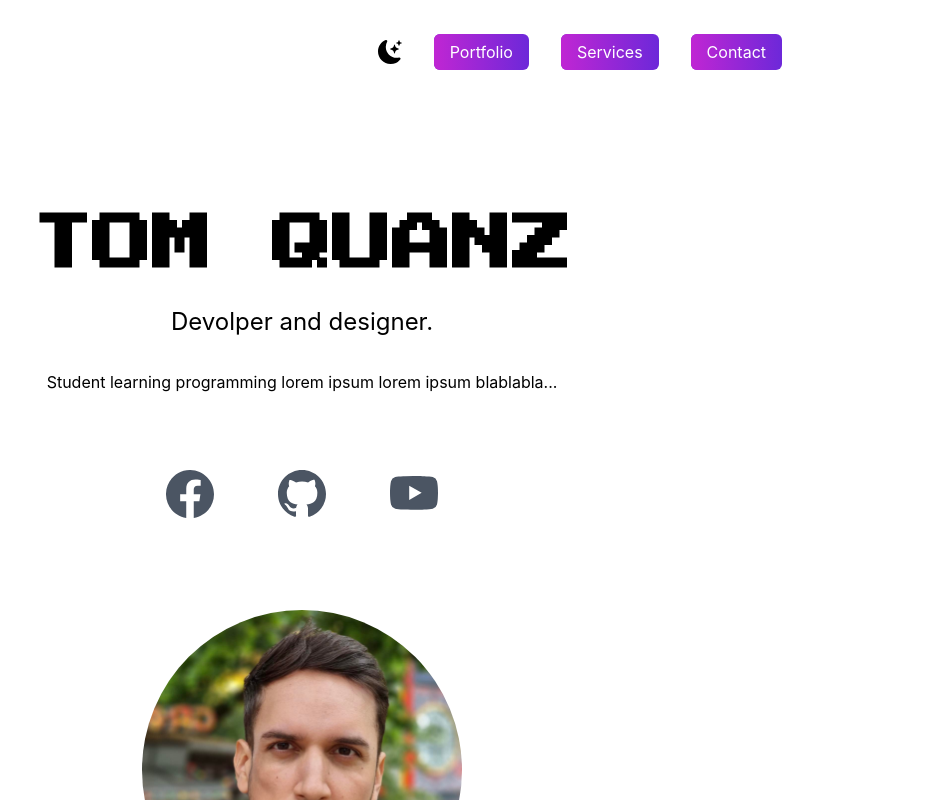
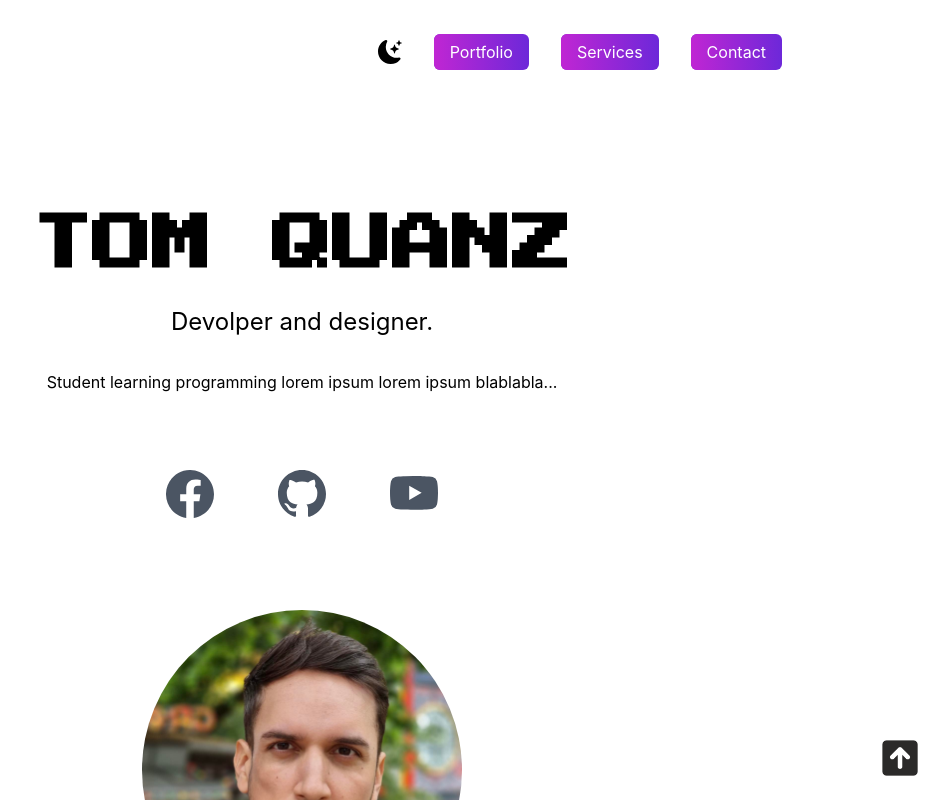
Before and after one commit to king5tronk/king5tronk.github.io, a React (Create React App) app: page / in a window 1280 px wide. Shown: the top 800 px of the page, without its empty margins (338-1280 px from the left). Built offline with nearby package versions, Linux system fonts and the light colour scheme; no server answers.

Commit message:
commit 5

```diff
--- a/src/App.css
+++ b/src/App.css
@@ -74,3 +74,9 @@ margin: 0 auto;
   position: relative;
   max-height: 600px;
 }
+.sticky-button-up {
+  position: fixed;
+  bottom: 1.5rem;
+  right: 1.5rem;
+
+}
--- a/src/App.js
+++ b/src/App.js
@@ -5,6 +5,7 @@ import web1 from './images/dota.jpg';
 import web2 from './images/pigdicegame.jpg';
 import web3 from './images/web3.png';
 import web4 from './images/web4.png';
+import arrowup from './images/arrowup.png';
 import { useState } from 'react';
 import { useRef } from 'react';
 import { BsAlignCenter, BsFillMoonStarsFill } from 'react-icons/bs';
@@ -20,6 +21,13 @@ function App() {
   const scrollToSection = (elementRef) => {
     window.scrollTo({
       top: elementRef.current.offsetTop,
+      behavior: 'smooth'
+    })
+  }
+
+  const scrollToTop = () => {
+    window.scrollTo({
+      top: 0,
       behavior: 'smooth'
     })
   }
@@ -152,16 +160,16 @@ function App() {
           </div>
           <div className='screenshot-wrapper'>
             <a href='https://github.com/king5tronk/dota'target={'_blank'} className='screenshot'>
-              <img src={web1} className='rounded-lg object-cover' width={'100%'} height={'100%'} />
+              <img alt='' src={web1} className='rounded-lg object-cover' width={'100%'} height={'100%'} />
             </a>
             <a href='https://github.com/king5tronk/PigDiceGame'target={'_blank'} className='screenshot'>
-              <img src={web2} className='rounded-lg object-cover' width={'100%'} height={'100%'} />
+              <img alt='' src={web2} className='rounded-lg object-cover' width={'100%'} height={'100%'} />
             </a>
             <div className='screenshot'>
-              <img src={web3} className='rounded-lg object-cover' width={'100%'} height={'100%'} />
+              <img alt='' src={web3} className='rounded-lg object-cover' width={'100%'} height={'100%'} />
             </div>
             <div className='screenshot'>
-              <img src={web4} className='rounded-lg object-cover' width={'100%'} height={'100%'} />
+              <img alt='' src={web4} className='rounded-lg object-cover' width={'100%'} height={'100%'} />
             </div>
           </div>
         </section>
@@ -182,6 +190,7 @@ function App() {
         </div>
 
       </main>
+      <button className='sticky-button-up' onClick={scrollToTop}><img src={arrowup} alt="" width={36} height={36} /></button>
     </div>
   );
 }
```
Also changed, not shown: src/images/arrowup.png (added).
